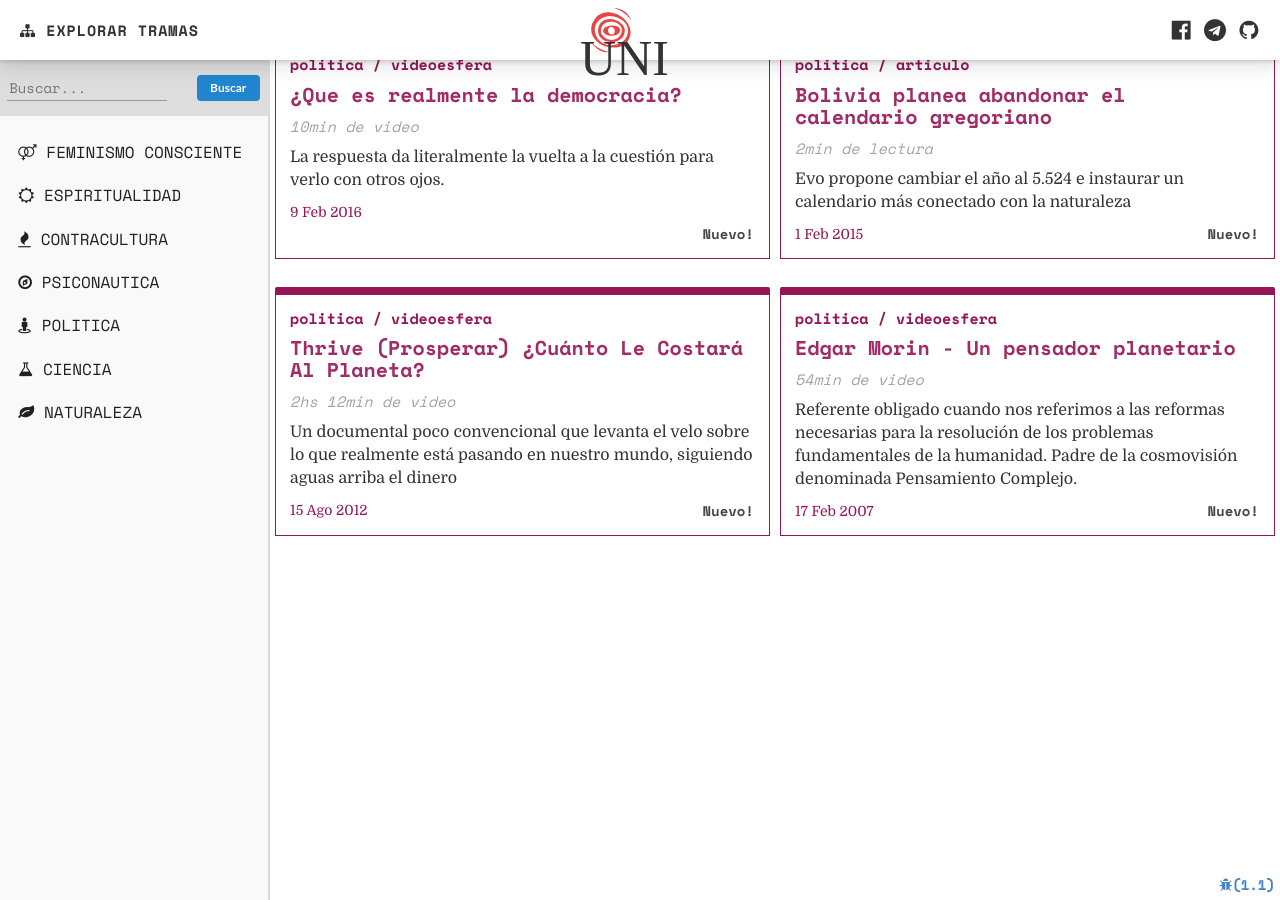
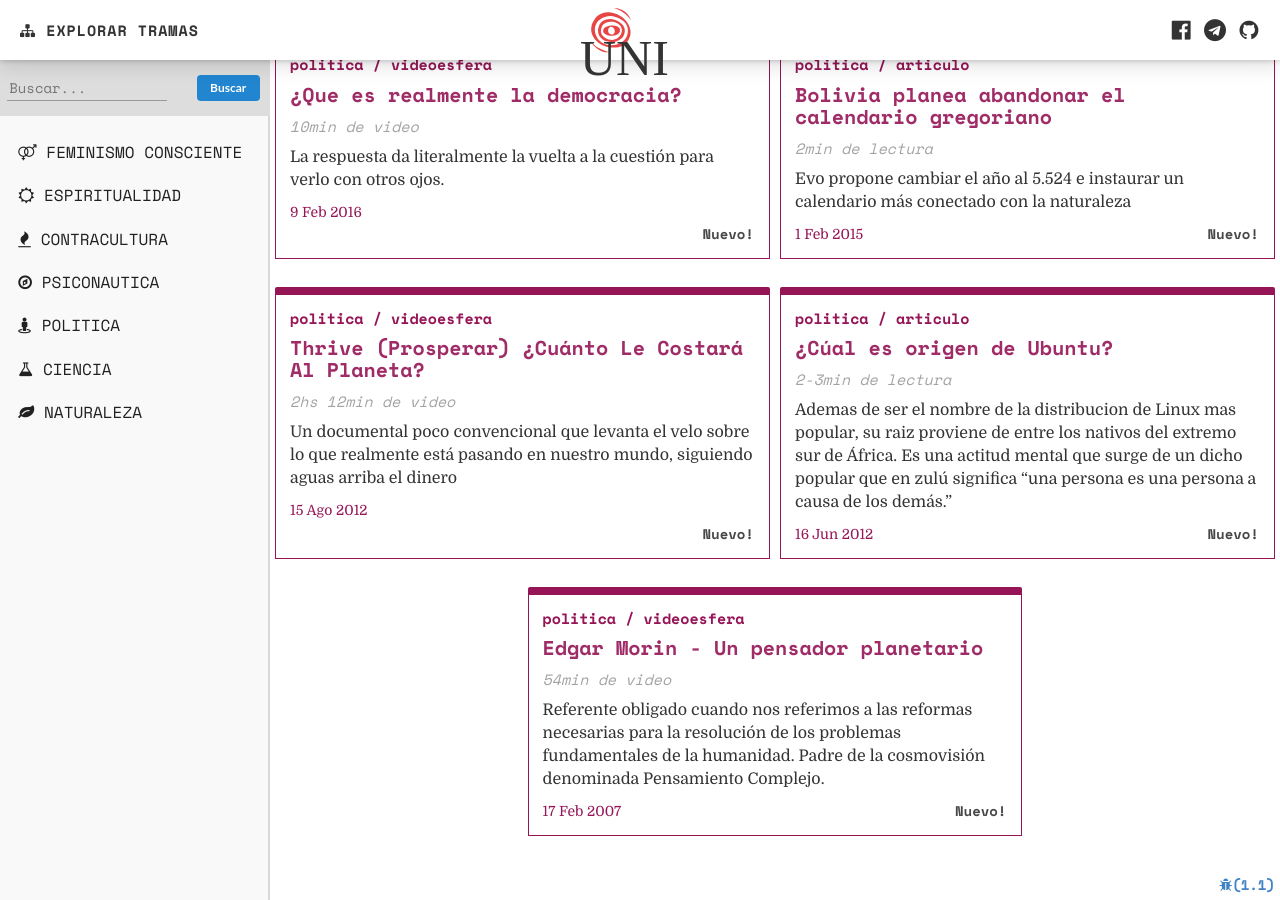
Before and after one commit to ama-trama/uni, a Jekyll site: the page built from _posts/politica/2012-08-15-prosperar-cuanto-le-costara-al-planeta.md, in a window 1280 px wide and 900 px high, scrolled down 1941 px. Built offline with Jekyll 4.4.1, drawn with Linux system fonts in a browser that asks for light colours; some web fonts are replaced; comment, search, counter and statistics services are not loaded.

Commit message:
ubuntu feet

```diff
--- /dev/null
+++ b/_posts/politica/2012-06-16-que-significa-ubuntu.md
@@ -0,0 +1,57 @@
+---
+layout: post
+icon: youtube play
+title: ¿Cúal es origen de Ubuntu?
+meta: Ademas de ser el nombre de la distribucion de Linux mas popular, su raiz proviene de entre los nativos del extremo sur de África.  Es una actitud mental que surge de un dicho popular que en zulú significa “una persona es una persona a causa de los demás.”
+comments: true
+featured: true
+category: politica
+type: articulo
+duration: 2-3min
+author: Inspiration for Action
+author_url: http://www.inspiringforaction.com/ubuntu
+---
+
+<p>
+	Un antropólogo propuso un juego a los niños de una tribu africana. Puso una canasta llena de frutas cerca de un árbol y le dijo a los niños que aquel que llegara primero ganaría todas las frutas.
+</p>
+<p>
+Cuando dio la señal para que corrieran, todos los niños se tomaron de las manos y corrieron juntos, después se sentaron juntos a disfrutar del premio.
+</p>
+<p>
+Cuando él les preguntó por qué habían corrido así, si uno solo podía ganar todas las frutas, le respondieron: UBUNTU,
+</p>
+<p>
+¿Cómo uno de nosotros podría estar feliz si todos los demás están tristes?
+UBUNTU: “Yo soy porque nosotros somos.” (Definición realizada porLeymah Gbowee, activista pacifista de Liberia)
+</p>
+<p>
+<b>Origen y significado inicial</b>
+</p>
+<p>
+Ubuntu es una actitud mental prevaleciente entre los nativos del extremo sur de África, surge del dicho popular “umuntu, nigumuntu, nagamuntu“, que en zulú significa “una persona es una persona a causa de los demás.”
+</p>
+<p>
+Ubuntu es una regla ética sudafricana enfocada en la lealtad de las personas y las relaciones entre éstas. La palabra proviene de las lenguas zulú y xhosa. Ubuntu es visto como un concepto africano tradicional.
+</p>
+<p>
+Una persona con ubuntu es abierta y está disponible para los demás, respalda a los demás, no se siente amenazado cuando otros son capaces y son buenos en algo, porque está seguro de sí mismo ya que sabe que pertenece a una gran totalidad, que se decrece cuando otras personas son humilladas o menospreciadas, cuando otros son torturados u oprimidos.
+</p>
+<p>
+Tim Jackson, autor del libro Prosperidad sin crecimiento: economía para un planeta finito (2009), se refiere a Ubuntu como una filosofía que apoya los cambios que él cree que son necesarios para crear un futuro que sea económico y ambientalmente sostenible
+</p>
+
+<p>
+Estamos en una época que necesitamos UBUNTU. Ahora más que nunca es importante aprender de las buenas prácticas de otras culturas y civilizaciones.
+</p>
+<p>
+Tenemos el conocimiento  y la sabiduría, sólo tenemos que aplicarlo.
+</p>
+<p>
+Nelson Mandela explica lo que significa la palabra Ubuntu en este vídeo:
+</p>
+<div class="video">
+<div class="video-wrapper">
+    <iframe src="https://www.youtube.com/embed/DoE2RIAmvB8" frameborder="0" allowfullscreen></iframe>
+</div>
+</div>
```
Also changed, not shown: _posts/politica/2012-08-15-prosperar-cuanto-le-costara-al-planeta.md (+1 -1 lines).
